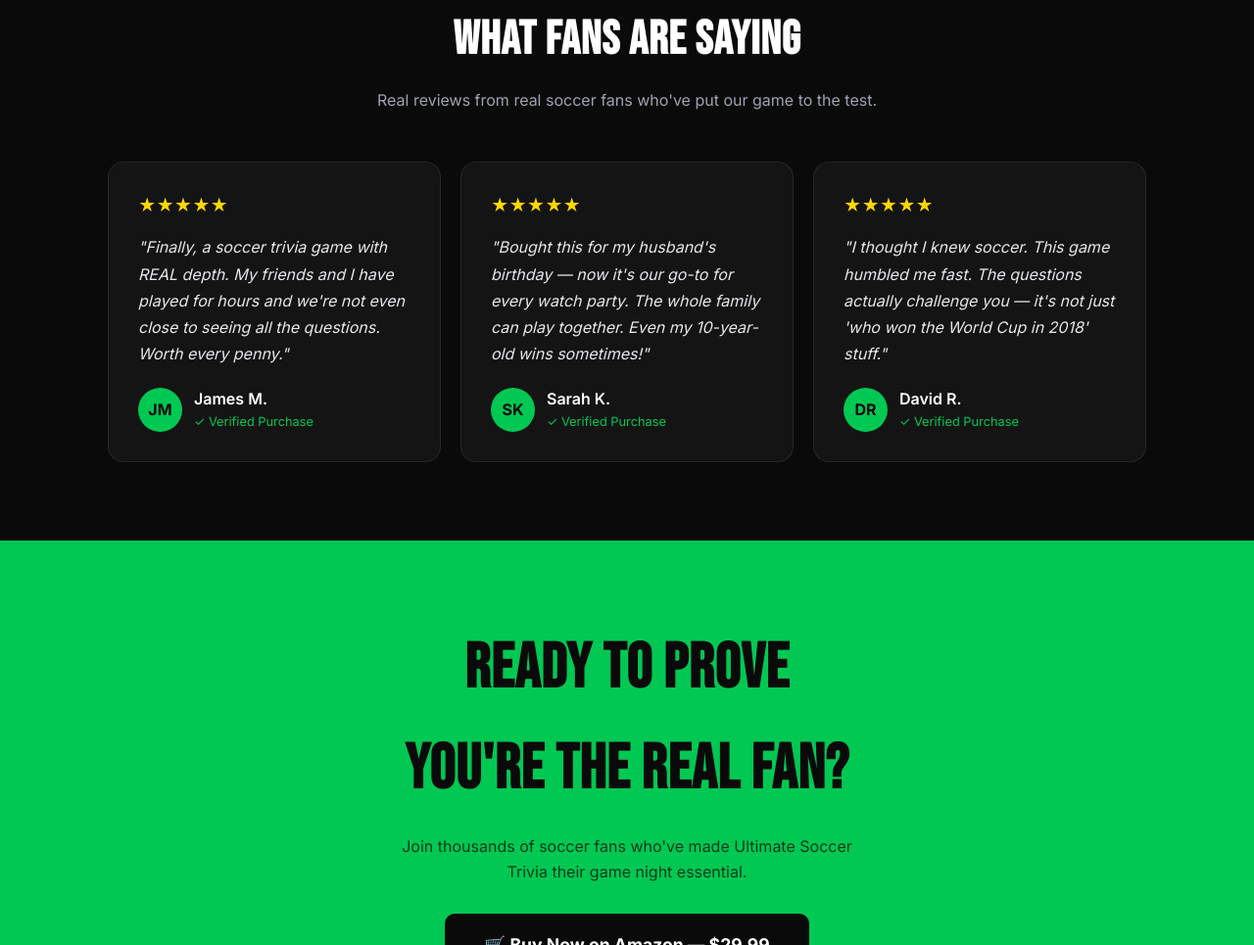
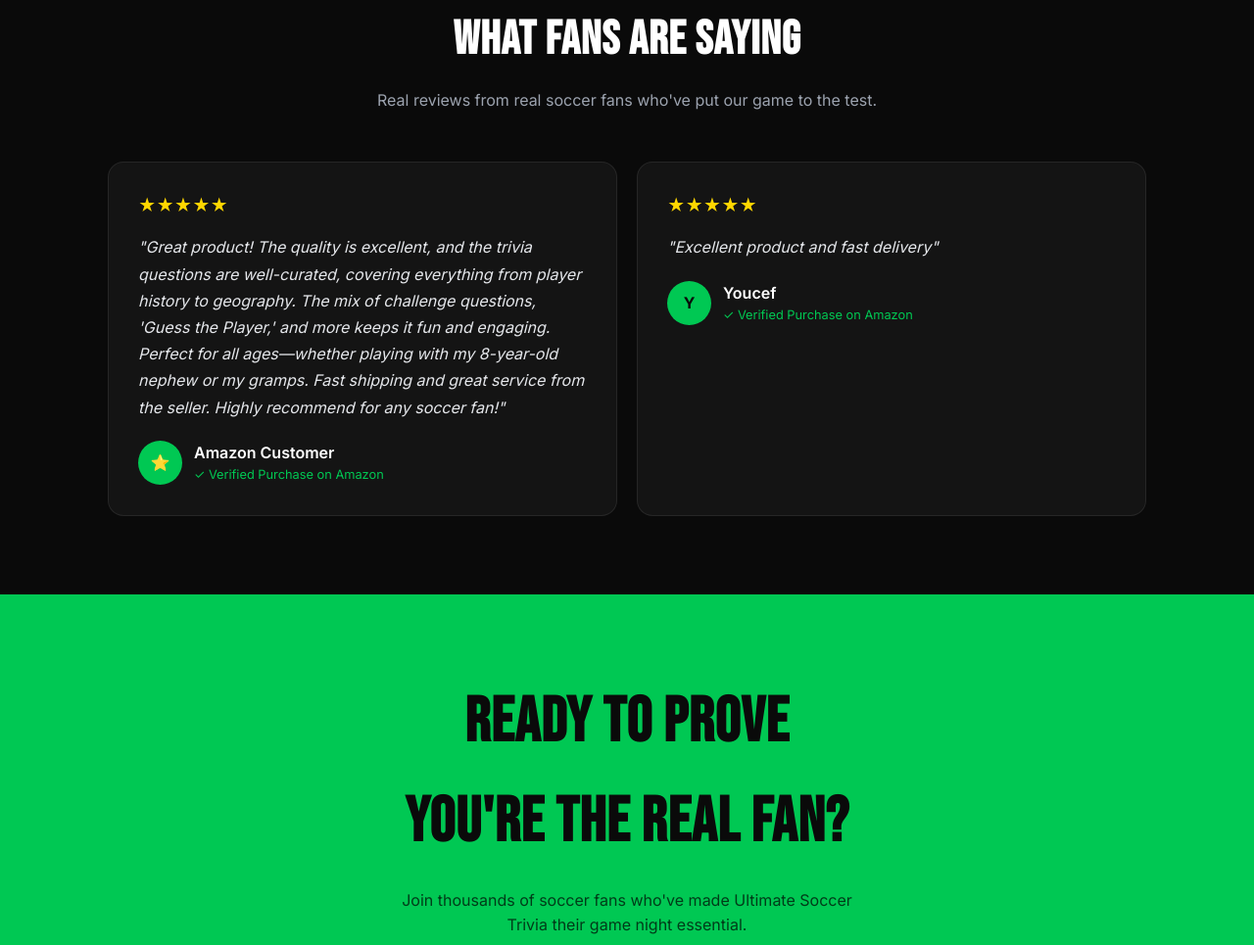
Before and after one commit to falapark/ultimatesoccertrivia-website, a plain HTML site: page index.html in a window 1280 px wide. Shown: the part 6411-7376 px from the top of the page at 98% size. Drawn offline with Linux system fonts and the light colour scheme.

Commit message:
Replace fake reviews with real Amazon reviews

```diff
--- a/index.html
+++ b/index.html
@@ -1513,34 +1513,23 @@
             <div class="testimonials-grid">
                 <div class="testimonial-card">
                     <div class="testimonial-stars">★★★★★</div>
-                    <p class="testimonial-text">"Finally, a soccer trivia game with REAL depth. My friends and I have played for hours and we're not even close to seeing all the questions. Worth every penny."</p>
+                    <p class="testimonial-text">"Great product! The quality is excellent, and the trivia questions are well-curated, covering everything from player history to geography. The mix of challenge questions, 'Guess the Player,' and more keeps it fun and engaging. Perfect for all ages—whether playing with my 8-year-old nephew or my gramps. Fast shipping and great service from the seller. Highly recommend for any soccer fan!"</p>
                     <div class="testimonial-author">
-                        <div class="testimonial-avatar">JM</div>
+                        <div class="testimonial-avatar">⭐</div>
                         <div>
-                            <div class="testimonial-name">James M.</div>
-                            <div class="testimonial-verified">✓ Verified Purchase</div>
+                            <div class="testimonial-name">Amazon Customer</div>
+                            <div class="testimonial-verified">✓ Verified Purchase on Amazon</div>
                         </div>
                     </div>
                 </div>
                 <div class="testimonial-card">
                     <div class="testimonial-stars">★★★★★</div>
-                    <p class="testimonial-text">"Bought this for my husband's birthday — now it's our go-to for every watch party. The whole family can play together. Even my 10-year-old wins sometimes!"</p>
+                    <p class="testimonial-text">"Excellent product and fast delivery"</p>
                     <div class="testimonial-author">
-                        <div class="testimonial-avatar">SK</div>
+                        <div class="testimonial-avatar">Y</div>
                         <div>
-                            <div class="testimonial-name">Sarah K.</div>
-                            <div class="testimonial-verified">✓ Verified Purchase</div>
-                        </div>
-                    </div>
-                </div>
-                <div class="testimonial-card">
-                    <div class="testimonial-stars">★★★★★</div>
-                    <p class="testimonial-text">"I thought I knew soccer. This game humbled me fast. The questions actually challenge you — it's not just 'who won the World Cup in 2018' stuff."</p>
-                    <div class="testimonial-author">
-                        <div class="testimonial-avatar">DR</div>
-                        <div>
-                            <div class="testimonial-name">David R.</div>
-                            <div class="testimonial-verified">✓ Verified Purchase</div>
+                            <div class="testimonial-name">Youcef</div>
+                            <div class="testimonial-verified">✓ Verified Purchase on Amazon</div>
                         </div>
                     </div>
                 </div>
```
